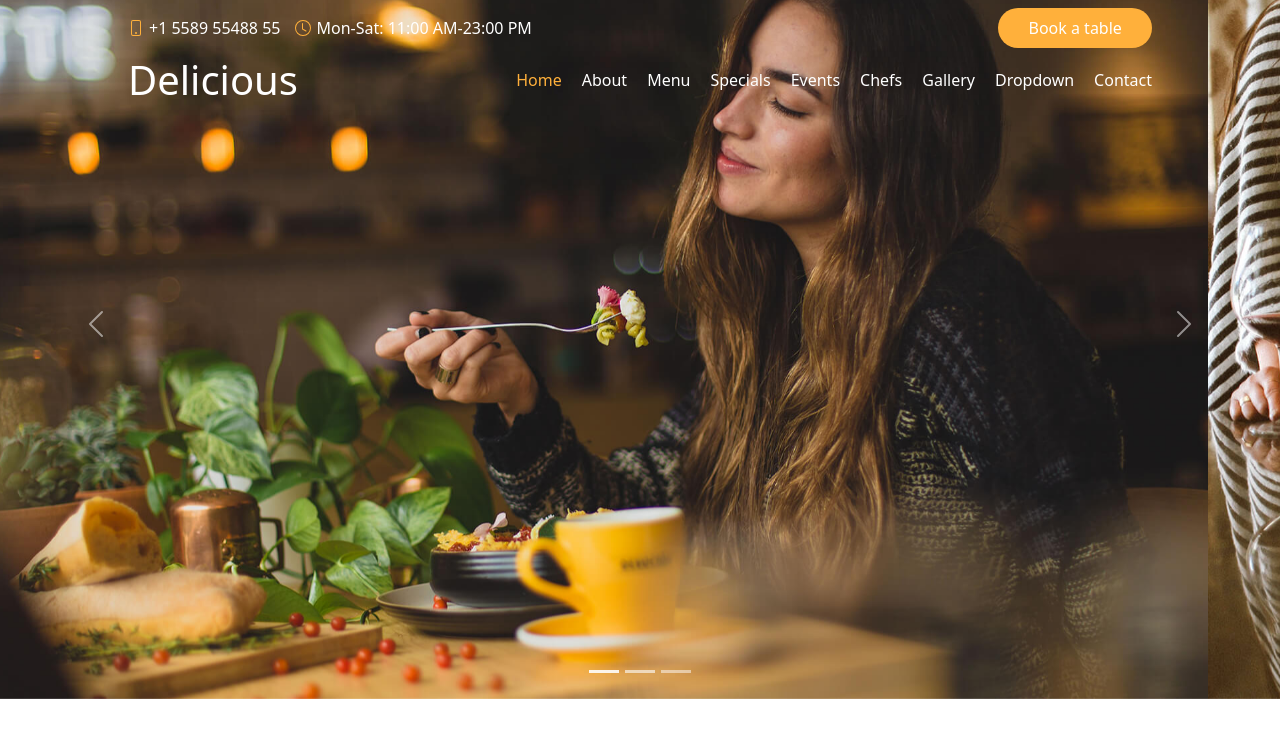
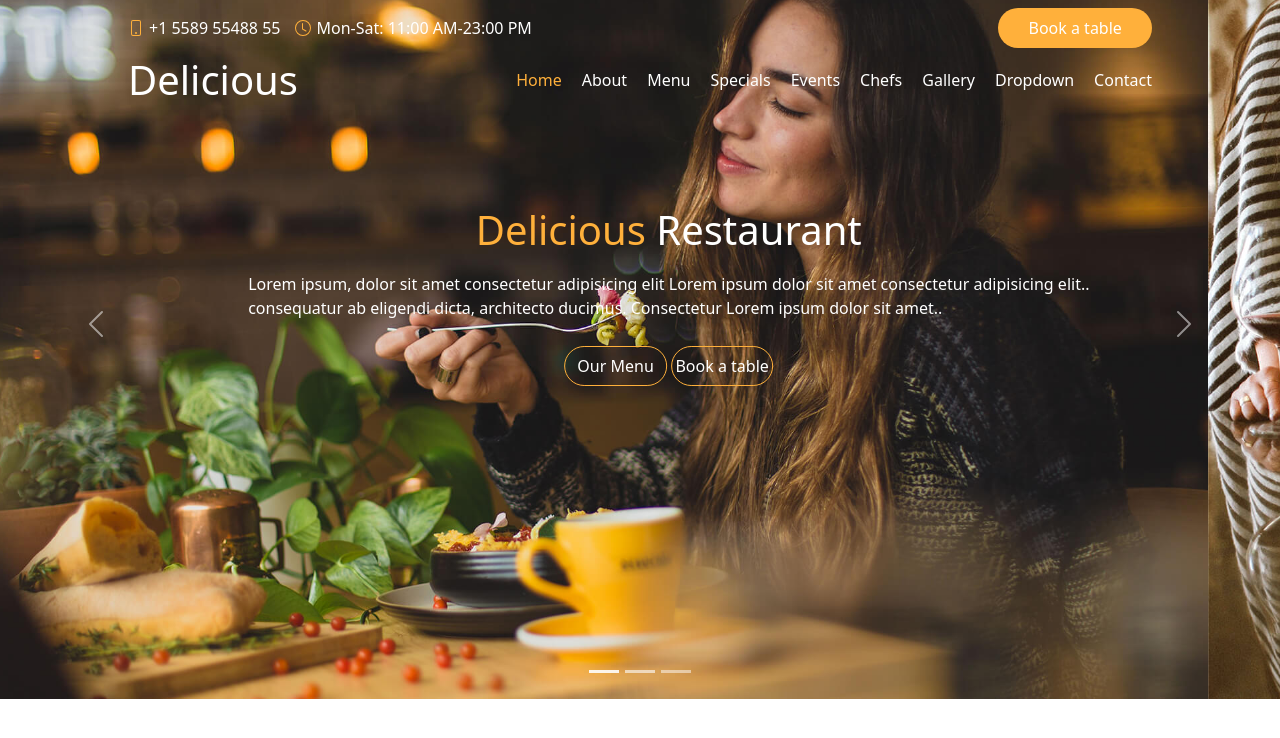
Before and after one commit to ahmeeed404/Ahmed_Achoukhan_Final_Projet_HTML_CSS, a website: page index.html in a window 1280 px wide. Drawn offline with nearby package versions, Linux system fonts and the light colour scheme.

Commit message:
done of html and style of heroSec

```diff
--- a/index.html
+++ b/index.html
@@ -75,12 +75,45 @@
 
             <div class="carousel-inner">
                 <div class="carousel-item active">
+                    <div class="contenetCarousel">
+                        <h1><span>Delicious</span> Restaurant</h1>
+                        <p>Lorem ipsum, dolor sit amet consectetur adipisicing elit Lorem ipsum dolor sit amet
+                            consectetur adipisicing elit..<br>
+                            consequatur ab eligendi dicta, architecto ducimus. Consectetur Lorem ipsum dolor sit amet..
+                        </p>
+                        <div class="carouselBttn">
+                            <button>Our Menu</button>
+                            <button>Book a table</button>
+                        </div>
+                    </div>
                     <img src="./public/images/images/hero-carousel/hero-carousel-1.jpg" class="d-block w-100" alt="">
                 </div>
                 <div class="carousel-item">
+                    <div class="contenetCarousel">
+                        <h1> At vero eos et accusamus</h1>
+                        <p>Lorem ipsum, dolor sit amet consectetur adipisicing elit Lorem ipsum dolor sit amet
+                            consectetur adipisicing elit..<br>
+                            consequatur ab eligendi dicta, architecto ducimus. Consectetur Lorem ipsum dolor sit amet..
+                        </p>
+                        <div class="carouselBttn">
+                            <button>Our Menu</button>
+                            <button>Book a table</button>
+                        </div>
+                    </div>
                     <img src="./public/images/images/hero-carousel/hero-carousel-2.jpg" class="d-block w-100" alt="">
                 </div>
                 <div class="carousel-item">
+                    <div class="contenetCarousel">
+                        <h1>Temporibus autem quibusdam</h1>
+                        <p>Lorem ipsum, dolor sit amet consectetur adipisicing elit Lorem ipsum dolor sit amet
+                            consectetur adipisicing elit..<br>
+                            consequatur ab eligendi dicta, architecto ducimus. Consectetur Lorem ipsum dolor sit amet..
+                        </p>
+                        <div class="carouselBttn">
+                            <button>Our Menu</button>
+                            <button>Book a table</button>
+                        </div>
+                    </div>
                     <img src="./public/images/images/hero-carousel/hero-carousel-3.jpg" class="d-block w-100" alt="">
                 </div>
             </div>
@@ -106,7 +139,9 @@
 
 
 
-<script src="https://cdn.jsdelivr.net/npm/bootstrap@5.3.8/dist/js/bootstrap.bundle.min.js" integrity="sha384-FKyoEForCGlyvwx9Hj09JcYn3nv7wiPVlz7YYwJrWVcXK/BmnVDxM+D2scQbITxI" crossorigin="anonymous"></script>
+    <script src="https://cdn.jsdelivr.net/npm/bootstrap@5.3.8/dist/js/bootstrap.bundle.min.js"
+        integrity="sha384-FKyoEForCGlyvwx9Hj09JcYn3nv7wiPVlz7YYwJrWVcXK/BmnVDxM+D2scQbITxI"
+        crossorigin="anonymous"></script>
 </body>
 
 </html>
--- a/src/sass/modules/_heroSec.scss
+++ b/src/sass/modules/_heroSec.scss
@@ -1,5 +1,32 @@
-.heroSec{
+.heroSec {
     position: relative;
     top: -50px;
 
+
+
+    .carousel-item {
+        .contenetCarousel {
+            display: flex;
+            justify-content: center;
+            align-items: center;
+            flex-direction: column;
+            position: absolute;
+            top: 20vw;
+            left: 25vw;
+            gap: 10px;
+            color: white;
+            span{
+                color: $orangeColor;
+            }
+            button{
+                border: 1px solid $orangeColor;
+                background-color: transparent;
+                color: white;
+                width: 8vw;
+                height: 5vh;
+                border-radius: 20px;
+            }
+        }
+    }
+
 }
```
Also changed, not shown: public/style/app.css, 1 other file.
